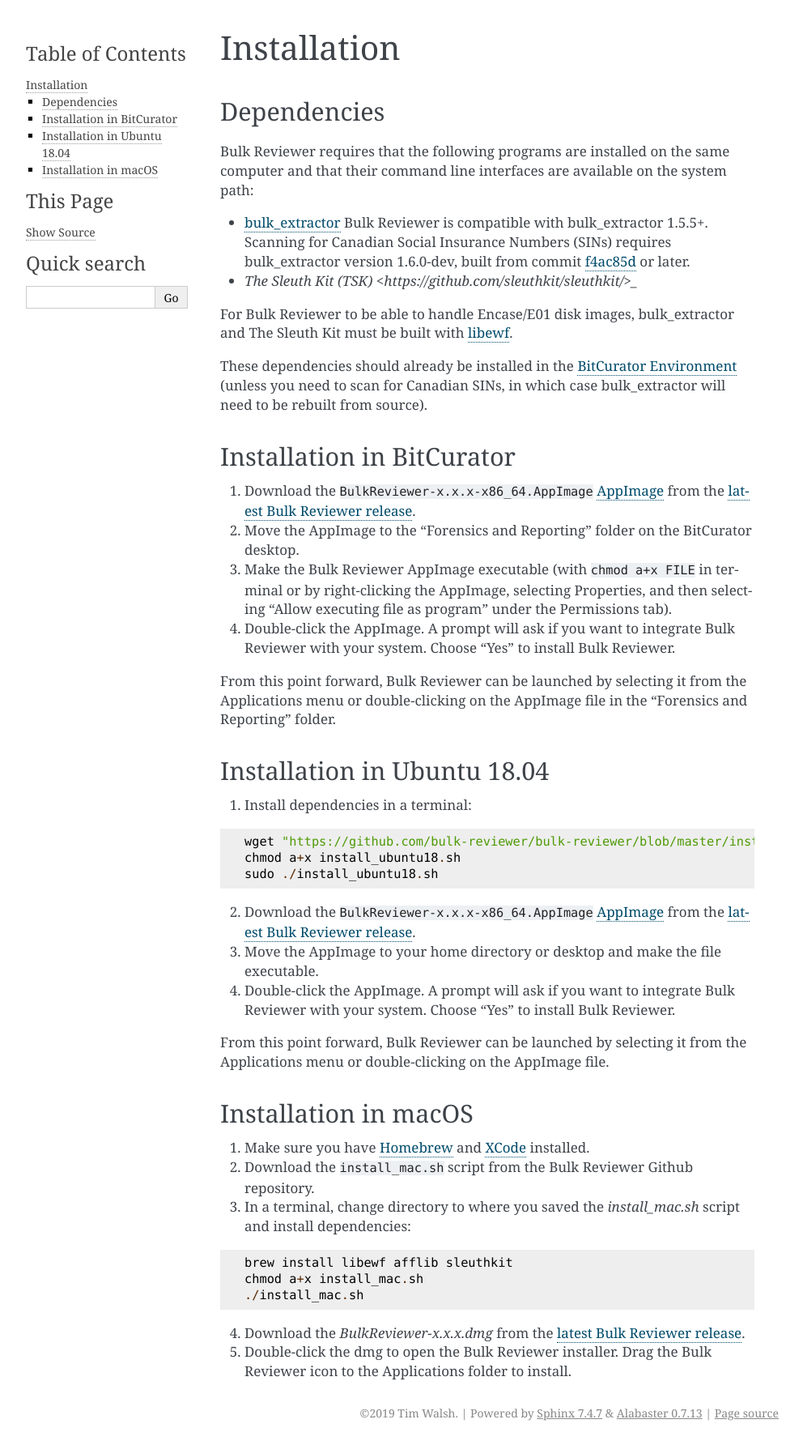
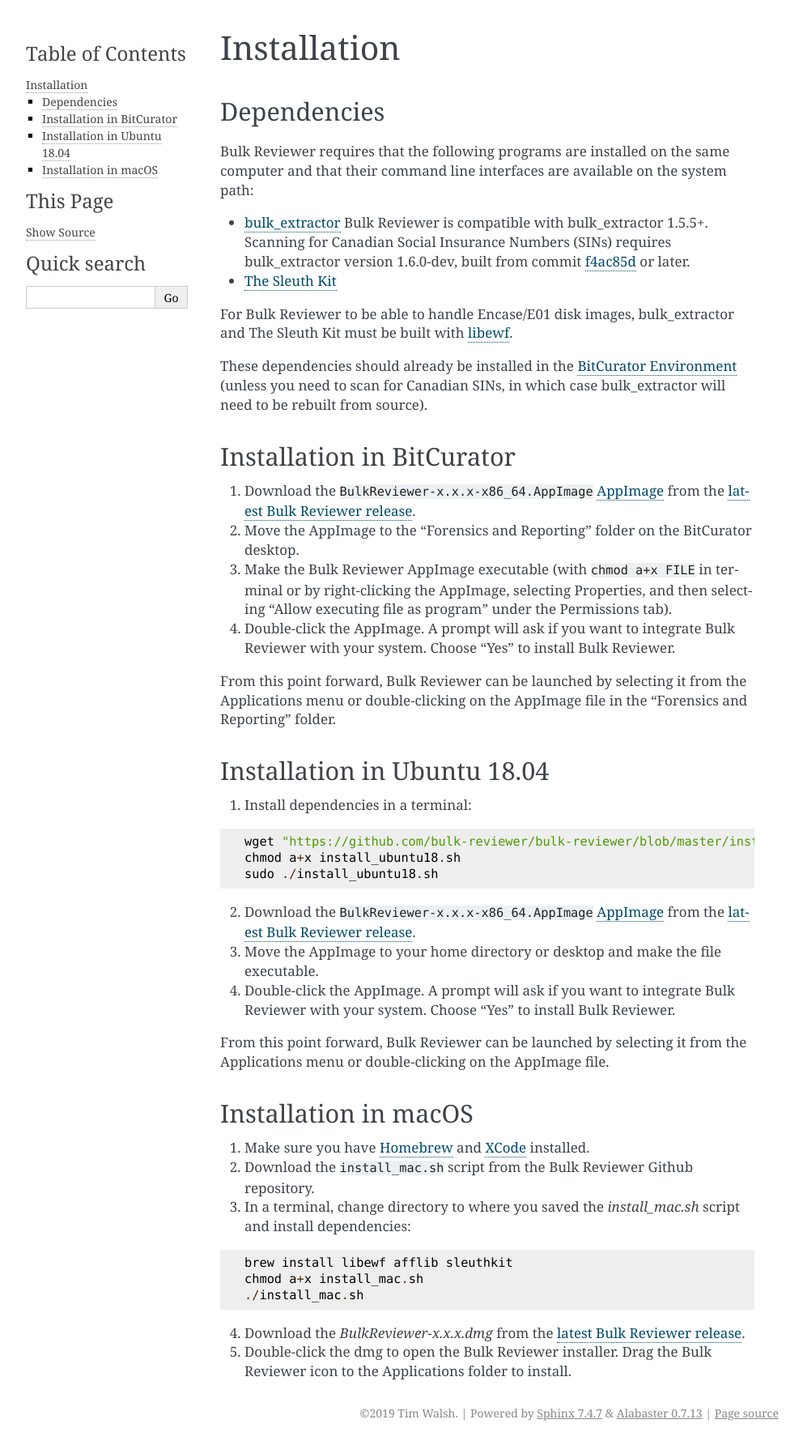
Before and after one commit to bulk-reviewer/bulk-reviewer, a Sphinx documentation site: the page built from docs/installation.rst, in a window 1280 px wide. Shown: the whole page at 81% size, without its empty margins (148-1140 px from the left). Built offline with Sphinx 7.4.7, drawn with Linux system fonts in a browser that asks for light colours.

Commit message:
Fix rst link syntax

```diff
--- a/docs/installation.rst
+++ b/docs/installation.rst
@@ -6,7 +6,7 @@
 Bulk Reviewer requires that the following programs are installed on the same computer and that their command line interfaces are available on the system path:
 
 * `bulk_extractor <https://github.com/simsong/bulk_extractor/>`_ Bulk Reviewer is compatible with bulk_extractor 1.5.5+. Scanning for Canadian Social Insurance Numbers (SINs) requires bulk_extractor version 1.6.0-dev, built from commit `f4ac85d <https://github.com/simsong/bulk_extractor/commit/f4ac85d84c5d5d5aee868234acee527695727344/>`_ or later.
-* `The Sleuth Kit (TSK) <https://github.com/sleuthkit/sleuthkit/>_`
+* `The Sleuth Kit <https://github.com/sleuthkit/sleuthkit/>`_
 
 For Bulk Reviewer to be able to handle Encase/E01 disk images, bulk_extractor and The Sleuth Kit must be built with `libewf <https://github.com/libyal/libewf/>`_.
 
```
